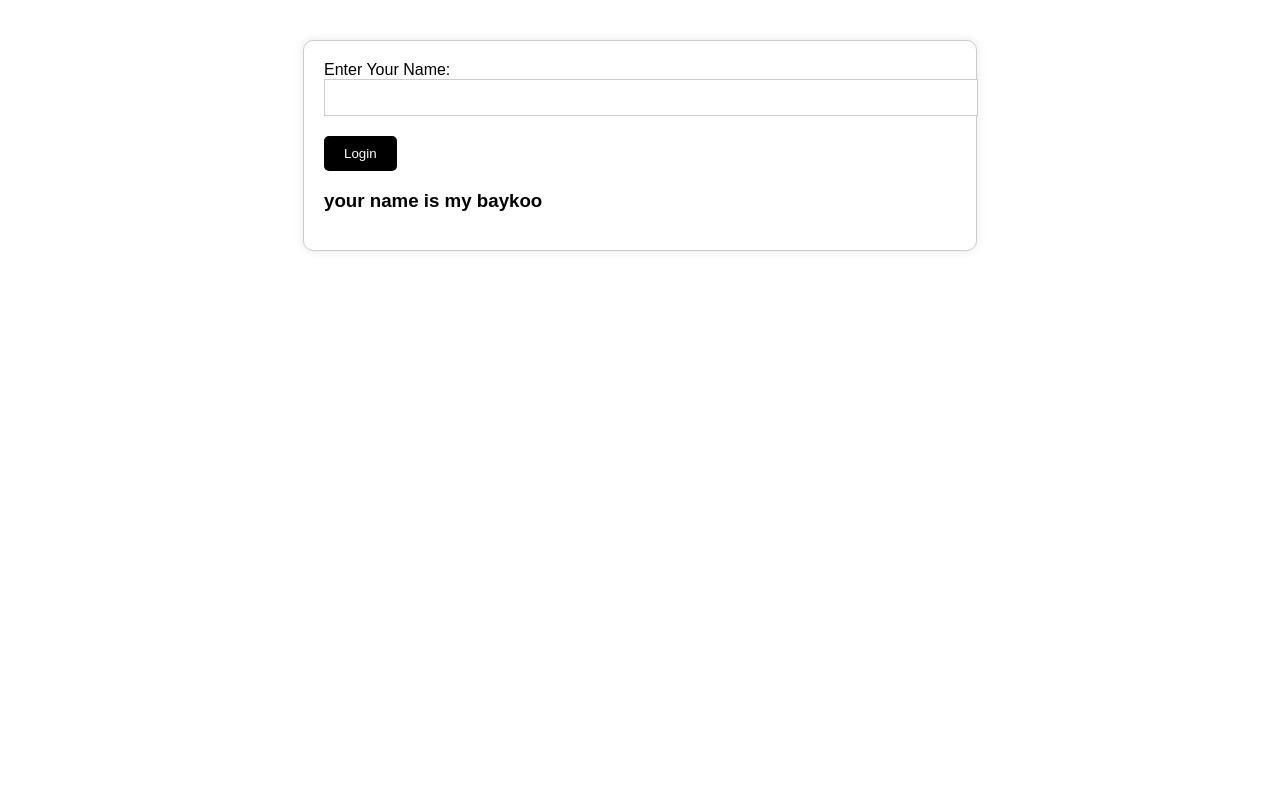
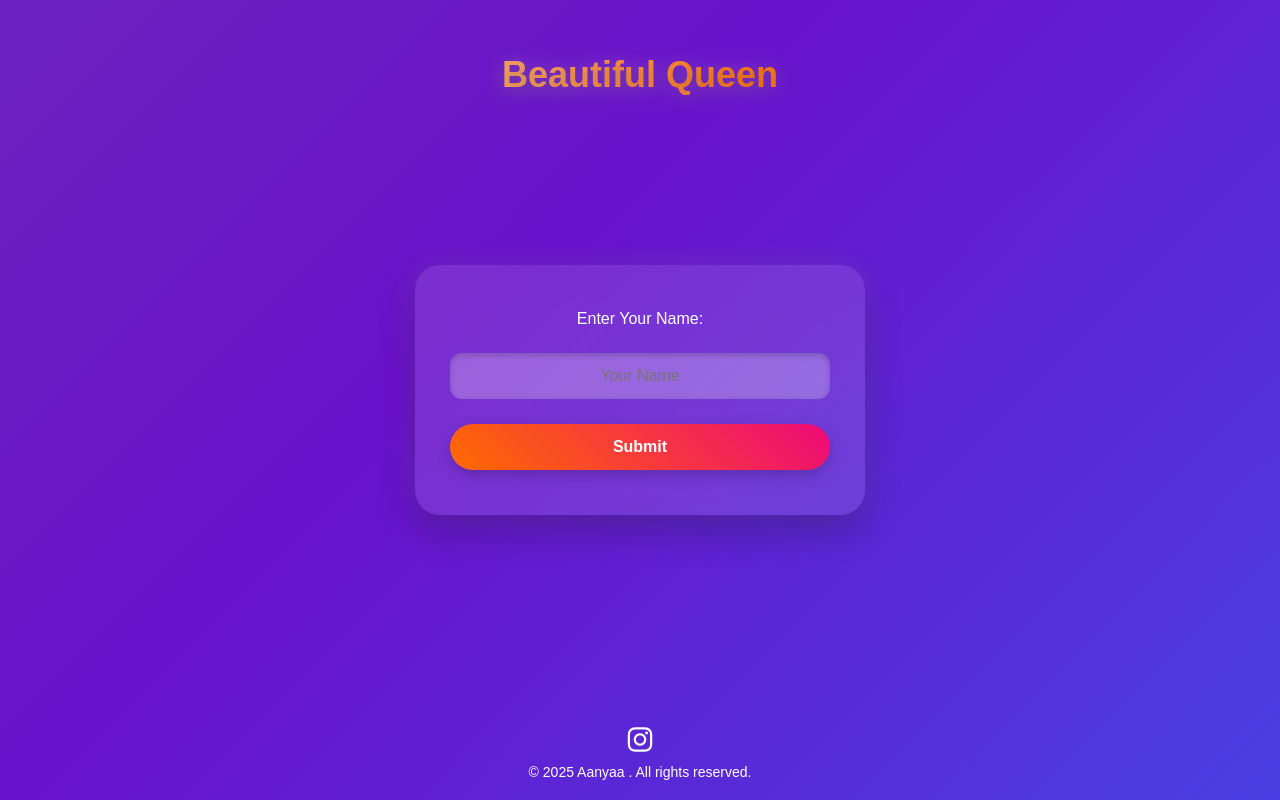
Before and after one commit to Aniketjamunde9146/aanyaa-s-proposal.com, a plain HTML site: page index.html in a window 1280 px wide. Drawn offline with Linux system fonts and the light colour scheme.

Commit message:
Update index.html

```diff
--- a/index.html
+++ b/index.html
@@ -1,19 +1,197 @@
 <!DOCTYPE html>
-<html>
+<html lang="en">
 <head>
-	<title>Love</title>
-	<link rel="stylesheet" href="style.css">
+  <meta charset="UTF-8">
+  <meta name="viewport" content="width=device-width, initial-scale=1.0">
+  <title>Love Page</title>
+  <link rel="stylesheet" href="https://cdnjs.cloudflare.com/ajax/libs/font-awesome/6.5.0/css/all.min.css">
+  <style>
+    /* BODY */
+    body {
+      margin: 0;
+      font-family: 'Poppins', sans-serif;
+      background: linear-gradient(135deg, #667eea, #764ba2, #6a11cb, #2575fc);
+      background-size: 400% 400%;
+      animation: bgAnimation 15s ease infinite;
+      min-height: 100vh;
+      display: flex;
+      flex-direction: column;
+      justify-content: center;
+      align-items: center;
+      color: #fff;
+    }
+
+    @keyframes bgAnimation {
+      0% { background-position: 0% 50%; }
+      50% { background-position: 100% 50%; }
+      100% { background-position: 0% 50%; }
+    }
+
+    /* HEADER */
+    header {
+      position: absolute;
+      top: 30px;
+      text-align: center;
+      width: 100%;
+      z-index: 2;
+      text-shadow: 0 4px 20px rgba(0,0,0,0.3);
+    }
+
+    header h1 {
+      font-size: 36px;
+      font-weight: 800;
+      background: linear-gradient(90deg, #ff7e5f, #feb47b, #ff6a00, #ee0979);
+      background-clip: text;
+      -webkit-background-clip: text;
+      -webkit-text-fill-color: transparent;
+      animation: fadeGradient 5s ease infinite;
+      filter: drop-shadow(0 2px 10px rgba(255,255,255,0.3));
+    }
+
+    @keyframes fadeGradient {
+      0%, 100% { background-position: 0% 50%; }
+      50% { background-position: 100% 50%; }
+    }
+
+    /* FORM */
+    #login-form {
+      background: rgba(255,255,255,0.12);
+      backdrop-filter: blur(18px);
+      border-radius: 25px;
+      padding: 45px 35px;
+      width: 90%;
+      max-width: 380px;
+      display: flex;
+      flex-direction: column;
+      gap: 25px;
+      text-align: center;
+      box-shadow: 0 15px 35px rgba(0,0,0,0.25), 0 0 30px rgba(255,255,255,0.1);
+      z-index: 2;
+      transition: transform 0.3s ease, box-shadow 0.3s ease;
+    }
+
+    #login-form:hover {
+      transform: translateY(-3px);
+      box-shadow: 0 20px 40px rgba(0,0,0,0.3), 0 0 40px rgba(255,255,255,0.15);
+    }
+
+    #login-form label {
+      font-size: 16px;
+      font-weight: 500;
+    }
+
+    #login-form input {
+      padding: 14px;
+      border: none;
+      border-radius: 12px;
+      font-size: 16px;
+      outline: none;
+      text-align: center;
+      background: rgba(255,255,255,0.25);
+      color: #fff;
+      box-shadow: inset 0 2px 6px rgba(0,0,0,0.2);
+      transition: background 0.3s;
+    }
+
+    #login-form input:focus {
+      background: rgba(255,255,255,0.35);
+    }
+
+    #submit-btn {
+      background: linear-gradient(45deg, #ff6a00, #ee0979);
+      color: #fff;
+      border: none;
+      padding: 14px;
+      border-radius: 25px;
+      font-size: 16px;
+      font-weight: 600;
+      cursor: pointer;
+      transition: all 0.4s ease;
+      box-shadow: 0 5px 15px rgba(0,0,0,0.2);
+    }
+
+    #submit-btn:hover {
+      background: linear-gradient(45deg, #ee0979, #ff6a00);
+      transform: translateY(-3px);
+      box-shadow: 0 10px 25px rgba(0,0,0,0.3);
+    }
+
+    /* RESULT */
+    #result {
+      margin-top: 20px;
+      font-size: 18px;
+      font-weight: 600;
+    }
+
+    /* FOOTER */
+    footer {
+      position: absolute;
+      bottom: 20px;
+      text-align: center;
+      width: 100%;
+      font-size: 14px;
+      color: #fff;
+      display: flex;
+      flex-direction: column;
+      align-items: center;
+      gap: 10px;
+      z-index: 2;
+    }
+
+    .footer-icon {
+      font-size: 28px;
+      color: #fff;
+      cursor: pointer;
+      transition: 0.3s;
+    }
+
+    .footer-icon:hover {
+      color: #E1306C;
+      transform: scale(1.2);
+    }
+
+    /* RESPONSIVE */
+    @media (max-width: 480px) {
+      header h1 {
+        font-size: 28px;
+      }
+
+      #login-form {
+        padding: 35px 25px;
+      }
+
+      #login-form input, #submit-btn {
+        font-size: 15px;
+      }
+    }
+  </style>
 </head>
 <body>
 
-	<form id="login-form">
-		<label for="code">Enter Your Name:</label>
-		<input type="password" id="code" name="code">
-		<button id="submit-btn">Login</button>
-        <h3>your name is my baykoo</h3>
-	</form>
-	<div id="result"></div>
+  <!-- HEADER -->
+  <header>
+    <h1>Beautiful Queen</h1>
+  </header>
 
-	<script src="script.js"></script>
+  <!-- FORM -->
+  <form id="login-form">
+    <label for="name">Enter Your Name:</label>
+    <input type="text" id="name" name="name" required placeholder="Your Name">
+    <button id="submit-btn" type="submit">Submit</button>
+  </form>
+
+  <div id="result"></div>
+
+  <!-- FOOTER -->
+  <footer>
+    <a href="https://instagram.com/aniket_jamunde_002" target="_blank">
+      <i class="fab fa-instagram footer-icon"></i>
+    </a>
+    <span>© 2025 Aanyaa . All rights reserved.</span>
+  </footer>
+
+  <!-- External Script -->
+  <script src="script.js"></script>
+
 </body>
 </html>
```
